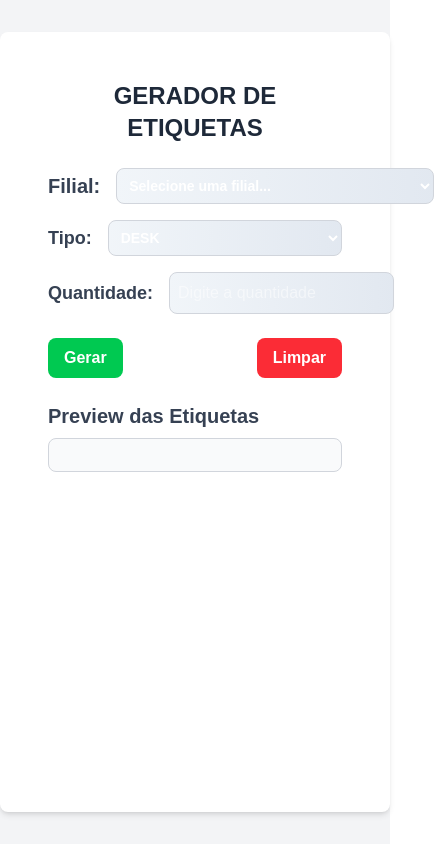
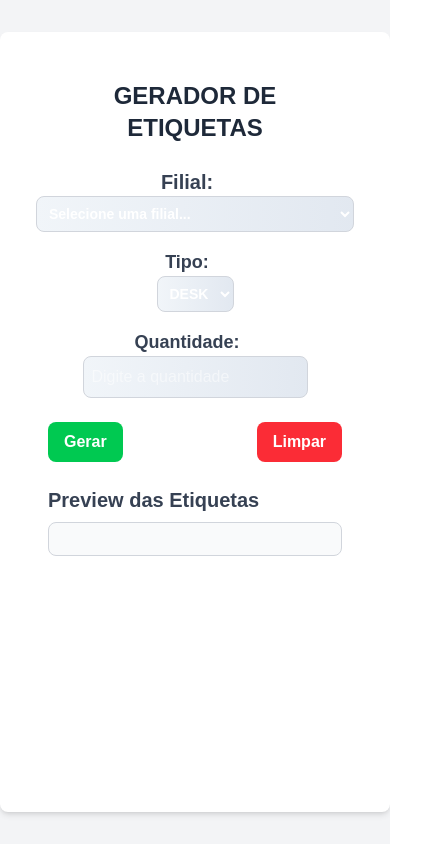
Before and after one commit to jefpiires/GeradorDeEtiqueta, a Next.js app: page / in a window 390 px wide. Shown: the whole page, 434 px wide, since content can reach past the window. Built offline with nearby package versions, Linux system fonts and the light colour scheme.

Commit message:
fix: corrigindo responsividade mobile

```diff
--- a/src/app/page.tsx
+++ b/src/app/page.tsx
@@ -3420,13 +3420,13 @@
 
 
   return (
-    <div className="bg-gray-100 flex justify-center min-h-screen">
+    <div className="bg-gray-100 flex justify-center min-h-screen min-w-screen">
       <div className="bg-white p-12 rounded-lg shadow-md w-full max-w-max my-8">
         <h1 className="text-2xl font-bold text-center text-gray-800 mb-6">GERADOR DE ETIQUETAS</h1>
 
 
 
-        <div className="flex items-center mb-4">
+        <div className="flex items-center mb-4 max-[450px]:flex-col">
           <span className="text-xl text-gray-700 font-semibold mr-4">Filial: </span>
           <select className="flex-1 p-2 border border-gray-300 rounded-lg focus:outline-none focus:ring-2 focus:ring-blue-500 bg-gradient-to-r from-slate-100 to-slate-200 text-sm font-bold " value={FilialSelecionada?.id || ''} onChange={handleSelectChange}>
             <option value="" className="">Selecione uma filial...</option>
@@ -3439,7 +3439,7 @@
 
         </div>
 
-        <div className="flex items-center mb-4">
+        <div className="flex items-center mb-4 max-[450px]:flex-col">
           <h1 className="text-lg font-semibold text-gray-700 mr-4">Tipo:</h1>
           <select name="select" className="flex-1 p-2 border border-gray-300 rounded-lg focus:outline-none focus:ring-2 focus:ring-blue-500 bg-gradient-to-r from-slate-100 to-slate-200 text-sm font-bold" value={tipo} onChange={handleTipoChange}>
             <option value="DESK" className="text-md font-bold">DESK</option>
@@ -3447,7 +3447,7 @@
           </select>
         </div>
 
-        <div className="flex items-center mb-6">
+        <div className="flex items-center mb-6 max-[450px]:flex-col">
           <h4 className="text-lg font-semibold text-gray-700 mr-4">Quantidade:</h4>
           <input type="number" placeholder="Digite a quantidade" className="flex-1 p-2 border border-gray-300 rounded-lg focus:outline-none focus:ring-2 focus:ring-blue-500 bg-gradient-to-r from-slate-100 to-slate-200 placeholder:text-md" value={quantidade === 0 ? '' : quantidade} onChange={handleQuantityChange} />
         </div>
```
